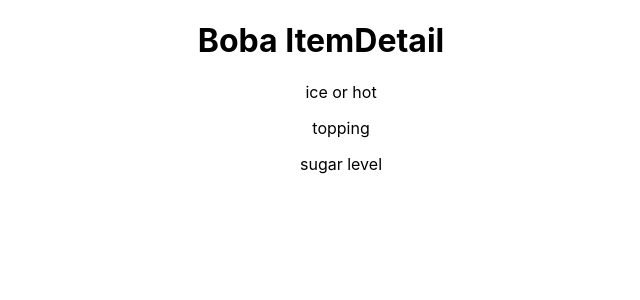
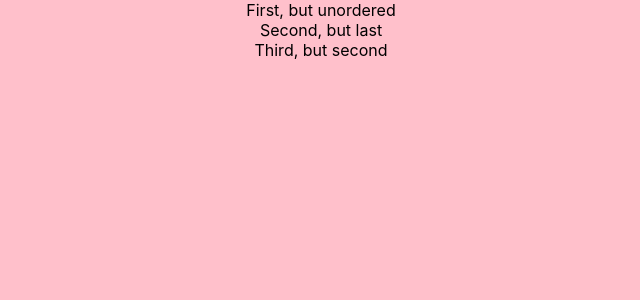
Before and after one commit to XiandiPan/bobaApp, a React (Create React App) app: page /ItemDetail in a window 1280 px wide. Shown: the top 300 px of the page, without its empty margins (319-959 px from the left). Built offline with nearby package versions, Linux system fonts and the light colour scheme.

Commit message:
adding pink background style to itemDetial

```diff
--- a/package.json
+++ b/package.json
@@ -7,6 +7,7 @@
     "@testing-library/react": "^13.4.0",
     "@testing-library/user-event": "^13.5.0",
     "react": "^18.2.0",
+    "react-bootstrap": "^2.10.0",
     "react-dom": "^18.2.0",
     "react-router-dom": "^6.21.3",
     "react-scripts": "5.0.1",
--- a/src/ItemDetail.js
+++ b/src/ItemDetail.js
@@ -1,17 +1,26 @@
-import React from "react";
+import React from 'react';
+import { Container, Row, Col } from 'react-bootstrap';
 
+function ItemDetail() {
 
-function ItemDetail(){
+  const componentStyle = {
+    backgroundColor: 'pink',
+    height:'100vh'
+  };
+
   return (
     <div>
-     <p><h1>Boba ItemDetail</h1>
-      <ul>ice or hot </ul>
-      <ul>topping</ul>
-      <ul>sugar level</ul>
-     </p>
-
+      <div style={componentStyle}>
+        <Container>
+          <Row>
+            <Col xs>First, but unordered</Col>
+            <Col xs={{ order: 12 }}>Second, but last</Col>
+            <Col xs={{ order: 1 }}>Third, but second</Col>
+          </Row>
+        </Container>
+      </div>
     </div>
-  )
+  );
 }
 
 export default ItemDetail;
```
Also changed, not shown: src/boba.webp (added), 1 other file (tests, documents, lock files or other folders).
